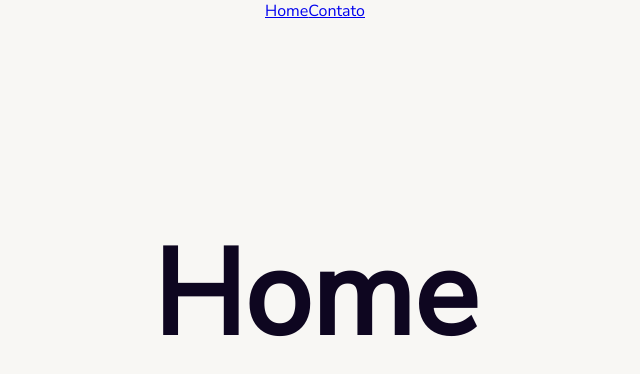
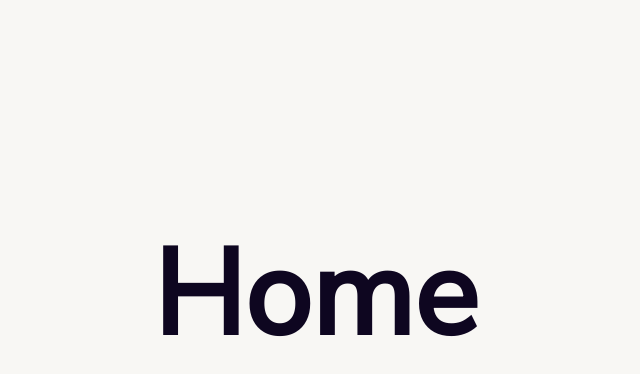
Before and after one commit to gushi24/CP4_Front_Web, a React (Vite) app: page / in a window 1280 px wide. Shown: the top 374 px of the page, without its empty margins (325-965 px from the left). Built offline with nearby package versions, Linux system fonts and the light colour scheme.

Commit message:
Fixing App.jsx and Error.jsx

```diff
--- a/src/App.jsx
+++ b/src/App.jsx
@@ -6,9 +6,7 @@ function App() {
 
   return (
     <>
-    <Nav/>
     <Outlet/>
-    <Footer/>
     </>
   )
 }
--- a/src/routes/Error.jsx
+++ b/src/routes/Error.jsx
@@ -10,13 +10,13 @@ const Error=()=>{
             <h2>UH OH! You're lost.</h2>
             <p>The page you are looking for does not exist.<br/> You can click the button below to go back to the homepage.</p>
             <Link>
-                <button class="Btn">
+                <button className="Btn">
 
-                    <div class="sign">
+                    <div className="sign">
                         <img src={homeIcon} alt='icon'></img>
                     </div>
 
-                    <div class="text">Home</div>
+                    <div className="text">Home</div>
                 </button>
 
 
```
